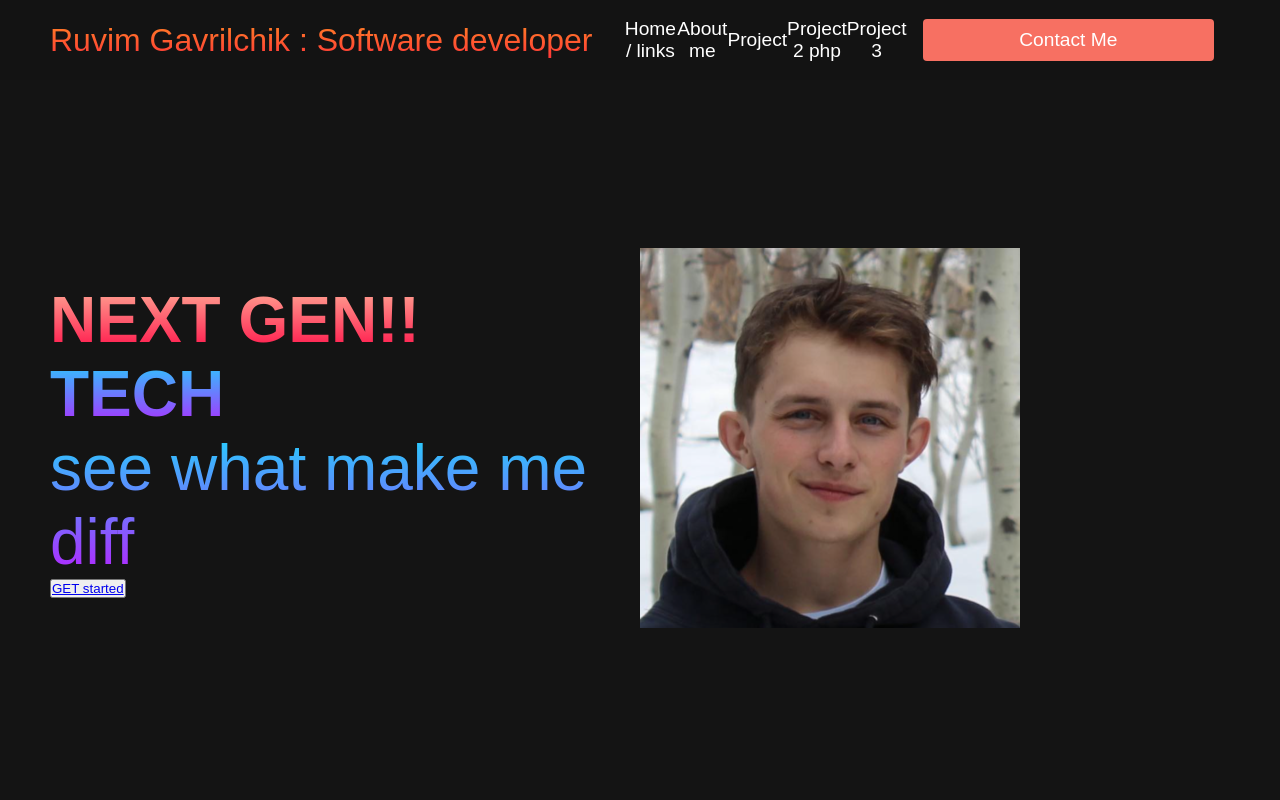
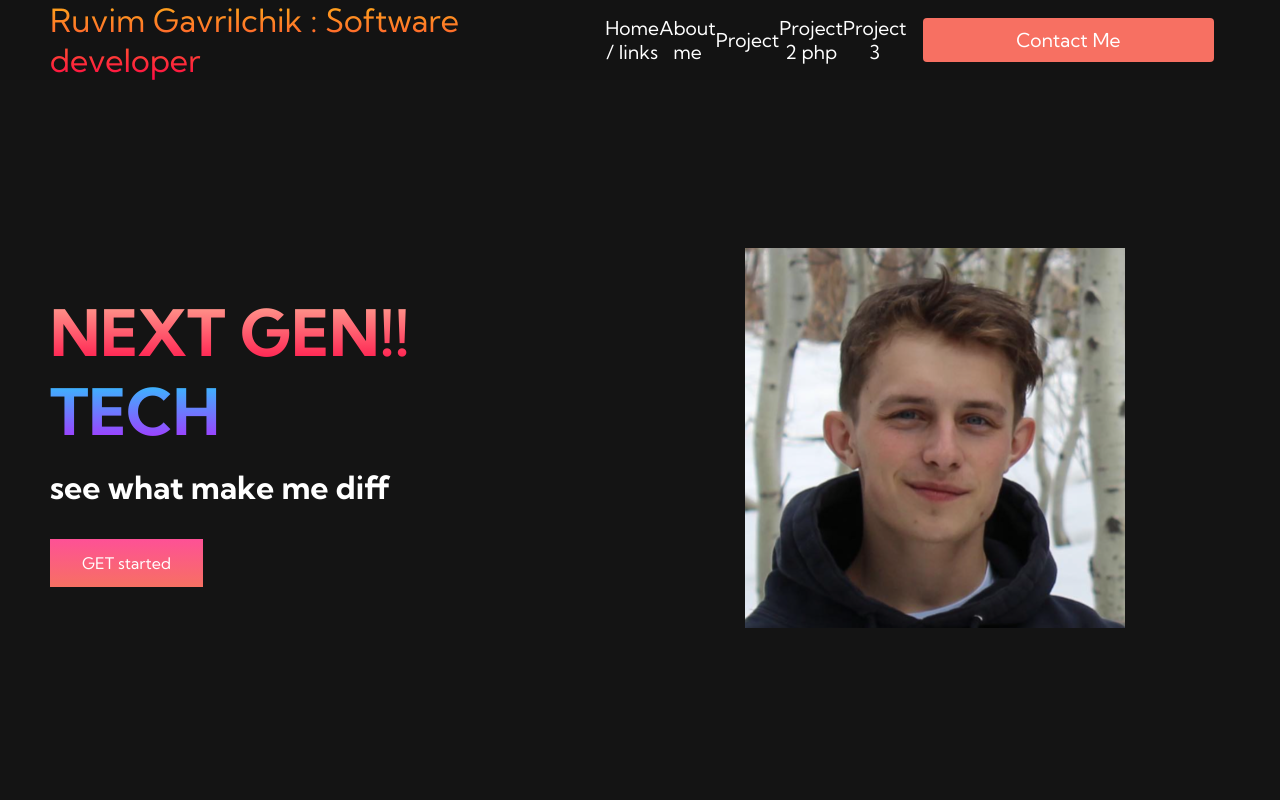
Before and after one commit to ruvimgavrilchik/ruvimgavrilchik.github.io, a PHP site: page / in a window 1280 px wide. Run offline with PHP 8.4, Linux system fonts and the light colour scheme.

Commit message:
add font style
added new font style

```diff
--- a/index.html
+++ b/index.html
@@ -1,4 +1,3 @@
-
 <!DOCTYPE html>
 <html lang="en">
   <head>
@@ -7,6 +6,8 @@
     <meta http-equiv="X-UA-Compatible" content="ie=edge">
     <title>Ruvim G</title>
     <link rel="stylesheet" href="styles.css">
+    <!-- Fontawesome.com -->
+    <link href="https://fonts.googleapis.com/css2?family=Kumbh+Sans:wght@400;700&display=swap" rel="stylesheet">
   </head>
   <body>
 
--- a/styles.css
+++ b/styles.css
@@ -248,12 +248,133 @@
 }
 
 .main__content p {
-  font-size: 4rem;
-  background-color: #ff8177;
-  background-image: linear-gradient(to top, #b721ff 0%, #21d4fd 100%);
-  background-size: 100%;
-  -webkit-background-clip: text;
-  -moz-background-clip: text;
-  -webkit-text-fill-color: transparent;
-  -moz-text-fill-color: transparent;
+  margin-top: 1rem;
+  font-size: 2rem;
+  font-weight: 700;
+  color:#fff;
+  /*google fonts kumbh*/
 }
+
+
+.main__btn {
+  font-size: 1rem;
+  background-image: linear-gradient(to top, #f77062 0%, #fe5196 100%);
+  padding: 14px 32px;
+  border: none;
+  border-radius: 0px;
+  color: #fff;
+  margin-top: 2rem;
+  cursor: pointer;
+  position: relative;
+  transition: all 0.35s;
+  outline: none;
+}
+
+.main__btn a {
+  position: relative;
+  z-index: 2;
+  color: #fff;
+  text-decoration: none;
+}
+
+.main__btn:after {
+  position: absolute;
+  content: '';
+  top: 0;
+  left: 0;
+  width: 0;
+  height: 100%;
+  background: #4837ff;
+  transition: all 0.35s;
+  border-radius: 4px;
+}
+
+.main__btn:hover {
+  color: #fff;
+}
+
+.main__btn:hover:after{
+  width:100%;
+}
+
+.main__img--container {
+  text-align:center;
+
+}
+
+#main_img {
+  height: 80%;
+  width: 80%;
+}
+
+
+
+/*   Mobile responsiveness */
+@media screen and (max-width: 768px) {
+  .main__container{
+    display: grid;
+    grid-template-columns: auto;
+    align-items: center;
+    justify-self: center;
+    width: 100%;
+    margin: 0 auto;
+    height: 090vh;
+  }
+
+  .main__content {
+    text-align: center;
+    margin-bottom: 4rem;
+  }
+
+  .main__content h1 {
+    font-size: 2.5rem;
+    margin-top: 2rem;
+  }
+
+  .main__content h2 {
+    font-size: 3rem;
+  }
+
+  .main__content p {
+    margin-top: 1rem;
+    font-size: 1.5rem;
+  }
+}
+
+/*same as above but make it for 480 px */
+@media screen and (max-width: 480px) {
+  .main__container{
+    display: grid;
+    grid-template-columns: auto;
+    align-items: center;
+    justify-self: center;
+    width: 100%;
+    margin: 0 auto;
+    height: 090vh;
+  }
+
+  .main__content {
+    text-align: center;
+    margin-bottom: 4rem;
+  }
+
+  .main__content h1 {
+    font-size: 2rem;
+    margin-top: 3rem;
+  }
+
+  .main__content h2 {
+    font-size: 2rem;
+  }
+
+  .main__content p {
+    margin-top: 2rem;
+    font-size: 1.5rem;
+  }
+
+  .main__btn {
+    padding: 12px 36px;
+    margin: 2.5rem 0;
+  }
+
+}
```
